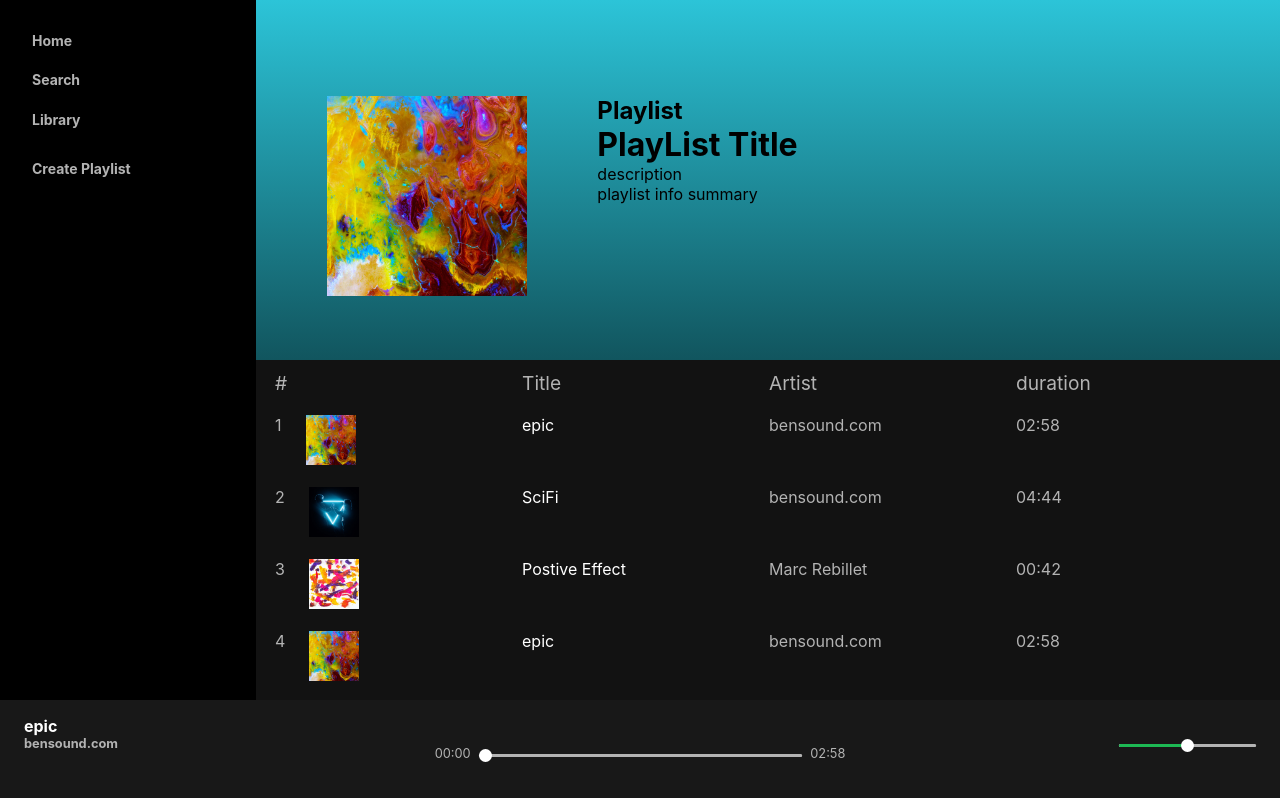
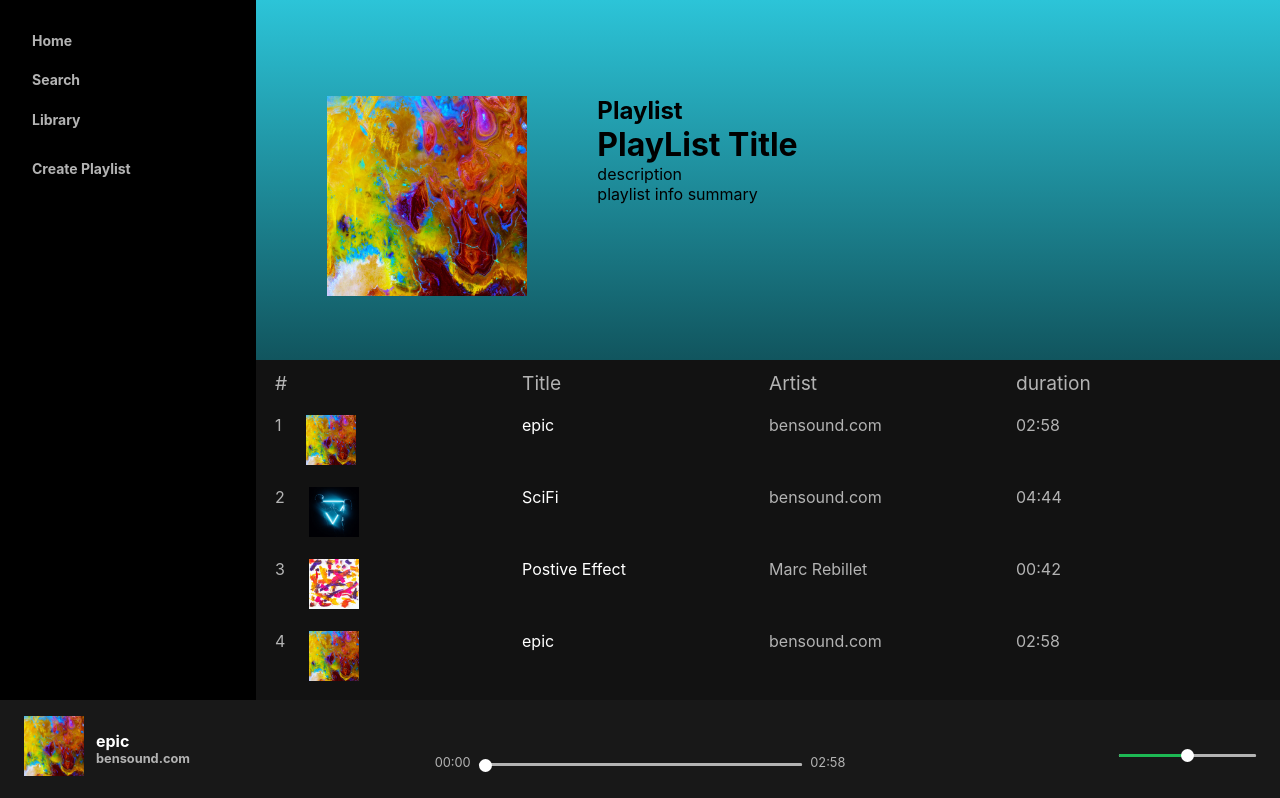
Before and after one commit to anxietyattacked/spotify-clone, a Next.js app in the folder frontend/: page / in a window 1280 px wide. Shown: the top 798 px of the page. Built offline with nearby package versions, Linux system fonts and the light colour scheme.

Commit message:
album art in player update

```diff
--- a/frontend/components/Player.tsx
+++ b/frontend/components/Player.tsx
@@ -6,6 +6,7 @@ import React, {
   useState,
 } from "react";
 import styles from "../styles/Player.module.css";
+import Image from "next/image";
 
 function formatTime(seconds: number) {
   return [
@@ -18,6 +19,8 @@ function formatTime(seconds: number) {
     .join(":");
 }
 interface Props {
+  isPlaying: boolean;
+  setIsPlaying: React.Dispatch<React.SetStateAction<boolean>>;
   tracks: {
     title: string;
     artist: string;
@@ -65,6 +68,8 @@ interface Props {
 }
 
 const Player: React.FC<Props> = ({
+  isPlaying,
+  setIsPlaying,
   tracks,
   setTracks,
   trackIndex,
@@ -79,7 +84,7 @@ const Player: React.FC<Props> = ({
 
   const [currentTime, setCurrentTime] = useState(0);
   // const [duration, setDuration] = useState(0);
-  const [isPlaying, setIsPlaying] = useState(false);
+
   const [volume, setVolume] = useState(50);
 
   const togglePlayPause = () => {
@@ -201,9 +206,19 @@ const Player: React.FC<Props> = ({
     <>
       <footer className={styles["player-container"]}>
         <div className={styles["player-elements"]}>
-          <div>
-            <h2 className={styles["song-title"]}>{currentTrackInfo.title}</h2>
-            <h3 className={styles["artist"]}>{currentTrackInfo.artist}</h3>
+          <div className={styles.infoDiv}>
+            <div className={styles.albumArt}>
+              <Image
+                src={currentTrackInfo.image}
+                alt="album art"
+                width={60}
+                height={60}
+              />
+            </div>
+            <div className={styles.textDiv}>
+              <h2 className={styles["song-title"]}>{currentTrackInfo.title}</h2>
+              <h3 className={styles["artist"]}>{currentTrackInfo.artist}</h3>
+            </div>
           </div>
           <div className={styles["player-controls"]}>
             <div className={styles["player-controls-main"]}>
--- a/frontend/pages/_app.tsx
+++ b/frontend/pages/_app.tsx
@@ -33,6 +33,7 @@ function MyApp({ Component, pageProps }: AppProps) {
       location: "./positiveEffect.mp3",
     },
   ];
+  const [isPlaying, setIsPlaying] = useState(false);
   const [tracks, setTracks] = useState(sampleTracks);
   let [trackIndex, setTrackIndex] = useState(0);
   const [currentTrackInfo, setCurrentTrackInfo] = useState(sampleTracks[0]);
@@ -47,6 +48,8 @@ function MyApp({ Component, pageProps }: AppProps) {
       <Sidebar />
       <Component
         {...pageProps}
+        isPlaying={isPlaying}
+        setIsPlaying={setIsPlaying}
         tracks={tracks}
         setTracks={setTracks}
         trackIndex={trackIndex}
@@ -60,6 +63,8 @@ function MyApp({ Component, pageProps }: AppProps) {
         preload="metadata"
       ></audio>
       <Player
+        isPlaying={isPlaying}
+        setIsPlaying={setIsPlaying}
         tracks={tracks}
         setTracks={setTracks}
         trackIndex={trackIndex}
--- a/frontend/pages/index.tsx
+++ b/frontend/pages/index.tsx
@@ -16,6 +16,8 @@ function formatTime(seconds: number) {
 }
 
 interface Props {
+  isPlaying: boolean;
+  setIsPlaying: React.Dispatch<React.SetStateAction<boolean>>;
   tracks: never[];
   setTracks: React.Dispatch<React.SetStateAction<never[]>>;
   trackIndex: number;
@@ -23,6 +25,8 @@ interface Props {
 }
 
 const Home: React.FC<Props> = ({
+  isPlaying,
+  setIsPlaying,
   tracks,
   setTracks,
   trackIndex,
@@ -212,6 +216,7 @@ const Home: React.FC<Props> = ({
                     onDoubleClick={() => {
                       setTracks(data);
                       setTrackIndex(i);
+                      setIsPlaying(true);
                     }}
                     className={styles["playlist-row"]}
                     key={key}
--- a/frontend/styles/Home.module.css
+++ b/frontend/styles/Home.module.css
@@ -55,6 +55,9 @@
 .albumArt {
   margin-left: 0.5rem;
 }
+.textDiv {
+  display: flex;
+}
 .playlist-row {
   display: grid;
   justify-content: space-between;
--- a/frontend/styles/Player.module.css
+++ b/frontend/styles/Player.module.css
@@ -10,6 +10,17 @@
   display: grid;
   grid-template-columns: repeat(3, minmax(0, 1fr));
   margin: 0 1.5rem 0 1.5rem;
+}
+.infoDiv {
+  display: flex;
+}
+.albumArt {
+  margin-right: 0.75rem;
+}
+.textDiv {
+  display: flex;
+  flex-direction: column;
+  justify-content: center;
 }
 .song-title {
   color: #ffff;
```
